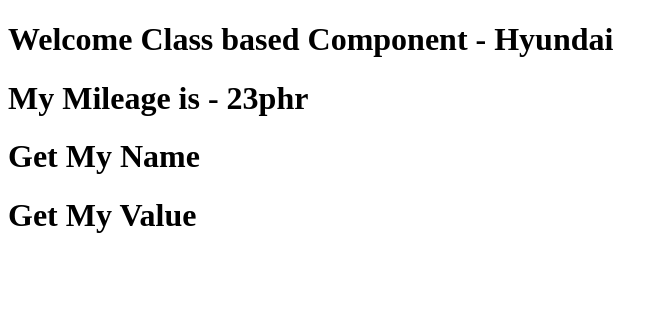
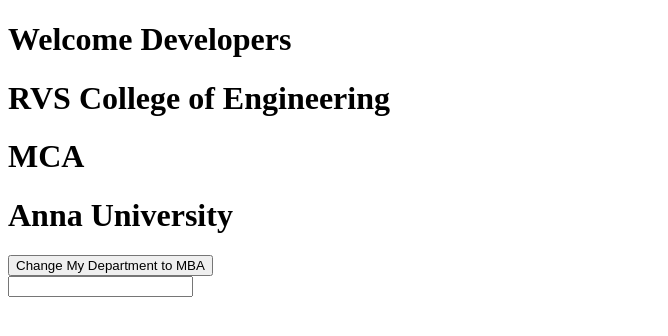
Before and after one commit to ManibharathiDev/ReactUILearn, a React (Create React App) app: page / in a window 1280 px wide. Shown: the top 336 px of the page, without its empty margins (0-668 px from the left). Built offline with nearby package versions, Linux system fonts and the light colour scheme.

Commit message:
State added in te class component

```diff
--- a/src/index.js
+++ b/src/index.js
@@ -1,44 +1,47 @@
 import React from "react";
 import ReactDOM from "react-dom/client"
 
-class MainComponent extends React.Component{
+class College extends React.Component{
 
-    constructor(props)
-    {
-        super();
-        console.log(props.carName);
-        console.log(props.carMileage);
-        this.name = props.carName;
-        this.mileage = props.carMileage;
+        constructor(props){
+            super(props);
+            //const[myName,setMyName] = useState("Ran");
+
+            this.state = {collegeName:"RVS College of Engineering",
+                        department:"MCA",
+                        affiliation:"Anna University",
+        };
+
         }
 
-    getMyName = () => {
-        alert("I am Mukesh");
+        changeState = () => {
+            this.setState(
+                {department:"MBA",
+                collegeName:"PSG Tech",
             }
-
-    getMyNameWithArg = (myName) => {
-        let myNames = myName;
-        alert(myNames);
+            );
         }
-
-    // This refers to current object of the current class
-
+        changeMyDepartment = (value) => {
+                this.setState({
+                    department:value
+                });
+        }
 
         render()
         {
             return(
                 <div>
-                <h1>Welcome Class based Component - {this.name}</h1>
-                <h1>My Mileage is - {this.mileage}</h1>
-                <h1 onClick={this.getMyName}>Get My Name</h1>
-                <h1 onClick={()=>this.getMyNameWithArg("Ranjith")}>Get My Value</h1>
+                    <h1>Welcome Developers</h1>
+                    <h1>{this.state.collegeName}</h1>
+                    <h1>{this.state.department}</h1>
+                    <h1>{this.state.affiliation}</h1>
+                    <button onClick={this.changeState}>Change My Department to MBA</button>
+                    <br/>
+                    <input type="text" onChange={(e)=>this.changeMyDepartment(e.target.value)}/>
                 </div>
-        );
+            )
         }
 }
 
-//If you use functional Component, you must return jsx in retrun statement;
-// If you use class component, you must use render with return statement
-
 const root = ReactDOM.createRoot(document.getElementById('root'));
-root.render(<MainComponent carName="Hyundai" carMileage="23phr"/>)
+root.render(<College/>);
```
Lines whose indentation alone changed are shown as unchanged.
